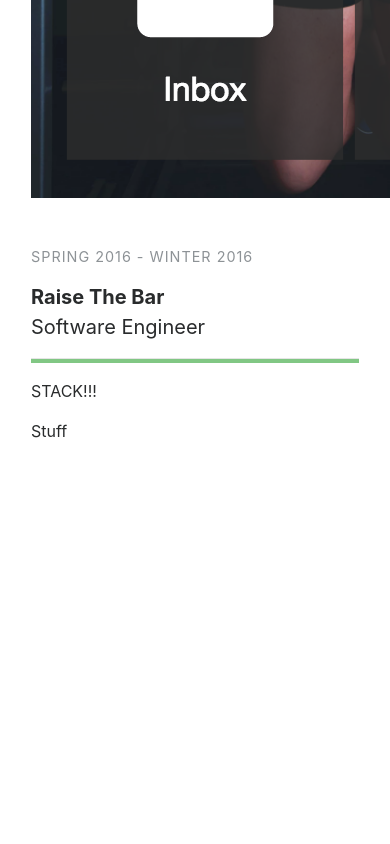
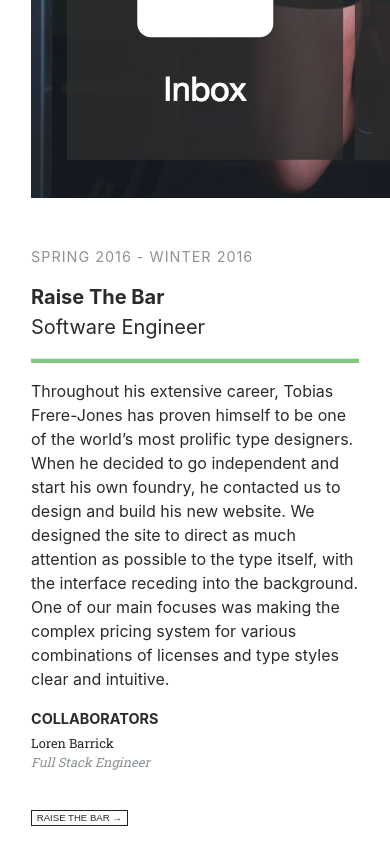
Before and after one commit to Visylvius/portfolio-site, a plain HTML site: page index.html in a window 390 px wide. Shown: the part 1406-2250 px from the top of the page. Before the commit the page ends 1881 px from the top, so only its background shows below. Drawn offline with nearby package versions, Linux system fonts and the light colour scheme; a web font is replaced by a local one.

Commit message:
finish first piece, update css to work on both mobile and desktop

```diff
--- a/index.html
+++ b/index.html
@@ -6,6 +6,8 @@
     <link rel="stylesheet" href="https://maxcdn.bootstrapcdn.com/bootstrap/4.0.0-alpha.6/css/bootstrap.min.css">
     <link rel="stylesheet" href="styles.css">
     <link href="https://fonts.googleapis.com/css?family=PT+Serif" rel="stylesheet">
+    <link href="https://fonts.googleapis.com/css?family=Roboto+Slab" rel="stylesheet">
+    <link href="https://fonts.googleapis.com/css?family=Muli" rel="stylesheet">
     <meta name="viewport" content="width=device-width, initial-scale=1">
   </head>
   <body>
@@ -54,16 +56,29 @@
                 <hr class='portfolio-hr'/>
               </div>
             </div>
-            <div class="row">
-              <div class="col-sm-8">
-                <p class='portfolio-piece-description'>
-                  STACK!!!
-                </p>
-              </div>
-              <div class="col-sm-4">
-                <p class='portfolio-collab'>
-                  Stuff
-                </p>
+            <div class="portfolio-piece-information-wrapper">
+              <div class="row">
+                <div class="col-sm-8 col-md-8">
+                  <p class='portfolio-piece-description'>
+                    Throughout his extensive career, Tobias Frere-Jones has proven himself to be one of the world’s most prolific type designers. When he decided to go independent and start his own foundry, he contacted us to design and build his new website. We designed the site to direct as much attention as possible to the type itself, with the interface receding into the background. One of our main focuses was making the complex pricing system for various combinations of licenses and type styles clear and intuitive.
+                  </p>
+                </div>
+                <div class="col-sm-4 col-md-4">
+                  <div class="portfolio-piece-collabs-wrapper">
+                    <h2>COLLABORATORS</h2>
+                    <ul class='portfolio-piece-collabs'>
+                      <li>
+                        <div class="portfolio-piece-collab-name">
+                          Loren Barrick
+                        </div>
+                        <div class="portfolio-piece-collab-title">
+                          Full Stack Engineer
+                        </div>
+                      </li>
+                    </ul>
+                    <a class='portfolio-piece-link'>RAISE THE BAR →</a>
+                  </div>
+                </div>
               </div>
             </div>
           </div>
--- a/styles.css
+++ b/styles.css
@@ -66,6 +66,69 @@
   border-bottom: 4px solid #81C784;
   border-top: 1px solid rgba(0,0,0,.1);
 }
+.portfolio-piece-description {
+  font-size: 1em;
+  line-height: 1.5em;
+  margin: 0 0 1em 0;
+  position: relative;
+}
+.portfolio-piece-collabs-wrapper h2 {
+  text-align: left;
+  margin: 0.3em 0 0.5em;
+  font-size: 0.9em;
+  font-weight: bold;
+}
+
+.portfolio-piece-collabs {
+  margin: 0 0 2em 0;
+  padding: 0;
+  list-style: none;
+}
+
+.portfolio-piece-collab-name {
+  font-size: 0.8em;
+  line-height: 1.5em;
+  font-family: 'Roboto Slab', serif;
+}
+.portfolio-piece-collab-title {
+  color: #8d9296;
+  font-style: italic;
+  font-family: 'Roboto Slab', serif;
+  font-size: 0.8em;
+  line-height: 1.5em;
+}
+
+.portfolio-piece-link {
+  color: #1a242c;
+  cursor: pointer;
+  display: inline-block;
+  padding: 0.25em 0.5em 0.3em;
+  font-size: 0.6em;
+  line-height: 1em;
+  vertical-align: 15%;
+  border: 1px solid #1a242c;
+  border-top-color: rgb(26, 36, 44);
+  border-top-style: solid;
+  border-top-width: 1px;
+  border-right-color: rgb(26, 36, 44);
+  border-right-style: solid;
+  border-right-width: 1px;
+  border-bottom-color: rgb(26, 36, 44);
+  border-bottom-style: solid;
+  border-bottom-width: 1px;
+  border-left-color: rgb(26, 36, 44);
+  border-left-style: solid;
+  border-left-width: 1px;
+  border-image-source: initial;
+  border-image-slice: initial;
+  border-image-width: initial;
+  border-image-outset: initial;
+  border-image-repeat: initial;
+  font-weight: 400;
+  vertical-align: 15%;
+  text-size-adjust: 100%;
+  font-family: 'Muli', sans-serif;
+}
 
 @media screen and (max-device-width: 480px) and (min-device-width: 320px) {
   .header-p {
@@ -93,4 +156,33 @@
   .portfolio-image {
     width: 100%;
   }
+  .portfolio-piece-description {
+    font-size: 0.8em;
+    line-height: 1.5em;
+    margin: 0 0 1em 0;
+    position: relative;
+  }
+  .portfolio-piece-collabs-wrapper h2 {
+    text-align: left;
+    margin: 1.5em 0 0.5em;
+    font-size: 0.7em;
+    font-weight: bold;
+  }
+  .portfolio-piece-collabs {
+    margin: 0 0 2em 0;
+    padding: 0;
+    list-style: none;
+  }
+  .portfolio-piece-collab-name {
+    font-size: 0.8em;
+    line-height: 1.5em;
+    font-family: 'Roboto Slab', serif;
+  }
+  .portfolio-piece-collab-title {
+    color: #8d9296;
+    font-style: italic;
+    font-family: 'Roboto Slab', serif;
+    font-size: 0.8em;
+    line-height: 1.5em;
+  }
 }
```
